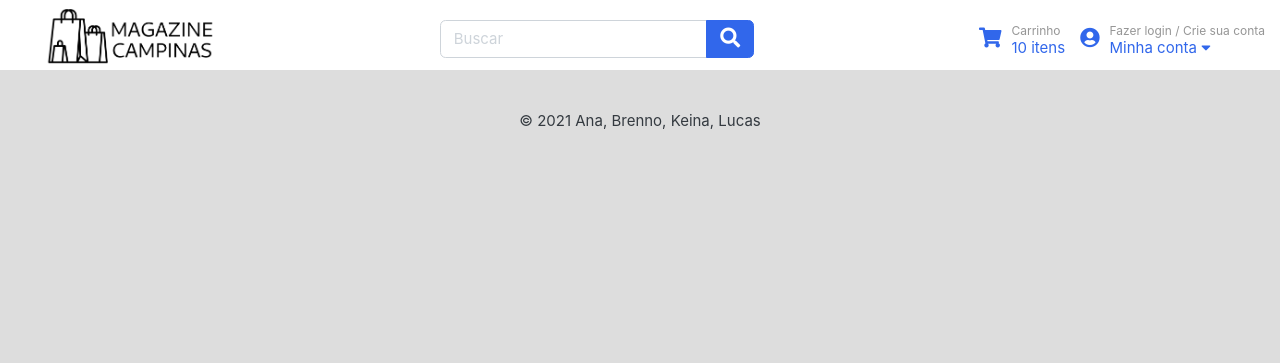
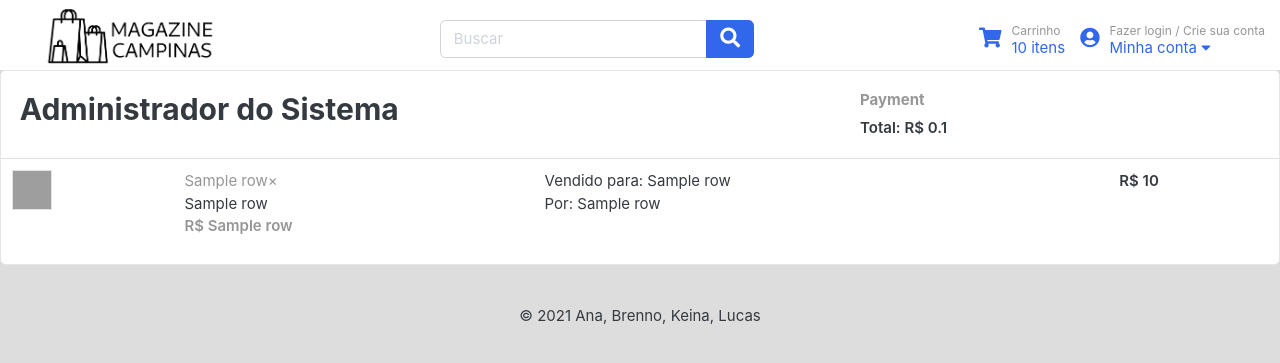
Before and after one commit to Syndelis/flask-market-place, a Flask app: template templates/historico.html in a window 1280 px wide. Shown: the top 363 px of the page. Run offline with Flask 2, Linux system fonts and the light colour scheme; the template is opened without the code that fills it: most values are stand-ins (such as "Sample title", 1, 10 or a date in 2020); some libraries are stand-ins or nearby versions; some web fonts are replaced; grey boxes are pictures that could not be loaded.

Commit message:
Página do administrador semi-pronta

```diff
--- a/app.py
+++ b/app.py
@@ -235,7 +235,47 @@ def test():
 
 @app.route('/historico')
 def historico():
-	return render_template('historico.html', on_cart=getCart())
+
+	cursor.execute(f"""
+		SELECT T.pid, T.nome, T.capa, T.qtd, T.total, V.nome
+		FROM PESSOA AS V JOIN (
+			SELECT H.pid, P.nome, P.capa, H.qtd, H.total, P.fid
+			FROM (SELECT *  FROM HISTORICO WHERE cid={session.get("logged")}) AS H JOIN
+			PRODUTO AS P
+			ON H.pid=P.pid
+		) AS T
+		ON V.uid=T.fid;
+	""")
+
+	data = cursor.fetchall()
+
+	return render_template(
+		'historico.html', on_cart=getCart(),
+		data=data, consumer=True,
+		total=sum(row[4] for row in data)
+	)
+
+
+@app.route('/admin')
+def admin():
+
+	cursor.execute(f"""
+		SELECT T.pid, T.nome, T.capa, T.qtd, T.total, V.nome, C.nome
+		FROM PESSOA AS C JOIN PESSOA AS V JOIN (
+			SELECT H.pid, P.nome, P.capa, H.qtd, H.total, H.cid, P.fid
+			FROM HISTORICO AS H JOIN PRODUTO AS P ON H.pid=P.pid
+		) AS T
+		ON V.uid=T.fid
+		ON C.uid=T.cid;
+	""")
+
+	data = cursor.fetchall()
+
+	return render_template(
+		'historico.html', on_cart=getCart(),
+		data=data, consumer=False,
+		total=sum(row[4] for row in data)
+	)
 
 
 if __name__ == '__main__':
--- a/templates/components/Product.html
+++ b/templates/components/Product.html
@@ -57,3 +57,30 @@
 	</td>
 </tr>
 {%- endmacro %}
+
+{% macro onHistory(row, consumer=True) -%}
+<tr>
+    <td>
+        <img src="{{row[2]}}" class="img-xs border">
+    </td>
+    <td>
+        <span class="text-muted">{{row[3]}}× </span><p class="title mb-0">{{row[1]}}</p>
+        <var class="price text-muted">R$ {{row[4]}}</var>
+    </td>
+    {% if consumer %}
+    <td> Fornecido por <br> {{row[5]}} </td>
+
+    {% else %}
+    <td> Vendido para: {{row[6]}} <br> Por: {{row[5]}} </td>
+
+    {% endif %}
+    <td>
+        {% if consumer %}
+        <a href="#" class="btn  btn-primary" id="btn-buy" value="{{pid}}"> Comprar novamente </a>
+        <a href="/produto/{{row[0]}}" class="btn btn-light"> Página do Produto </a>
+        {% else %}
+        <span class="b">R$ {{row[4] * 0.01}} </span>
+        {% endif %}
+    </td>
+</tr>
+{% endmacro %}
--- a/templates/historico.html
+++ b/templates/historico.html
@@ -1,7 +1,58 @@
 {% extends "base.html" %}
 
 {% block head %}
+    <title>Histórico de compras</title>
 {% endblock head %}
 
 {% block body %}
+
+	{% import 'components/Product.html' as prod %}
+
+<article class="card">
+    <div class="card-body">
+        <div class="row">
+            <div class="col-md-8">
+                {% if consumer %}
+                <h6 class="text-muted">Delivery to</h6>
+                <p>Michael Jackson <br>
+                Phone +1234567890 Email: myname@pixsellz.com <br>
+                Location: Home number, Building name, Street 123,  Tashkent, UZB <br>
+                P.O. Box: 100123
+                </p>
+
+                {% else %}
+                <h2>Administrador do Sistema</h2>
+
+                {% endif %}
+            </div>
+            <div class="col-md-4">
+                <h6 class="text-muted">Payment</h6>
+
+                {% if consumer %}
+                <span class="text-success">
+                    <i class="fab fa-lg fa-cc-visa"></i>
+                    Visa  **** 4216
+                </span>
+                <br/>
+                <p>Comissão: R$ {{total*0.01}} </p>
+                <span class="b">Total: R$ {{total}} </span>
+
+                {% else %}
+                <span class="b">Total: R$ {{total*0.01}} </span>
+
+                {% endif %}
+
+            </div>
+        </div> <!-- row.// -->
+    </div> <!-- card-body .// -->
+    <div class="table-responsive">
+    <table class="table table-hover">
+        <tbody>
+            {% for row in data %}
+            {{ prod.onHistory(row, consumer) }}
+            {% endfor %}
+        </tbody>
+    </table>
+</div> <!-- table-responsive .end// -->
+</article>
 {% endblock body %}
```
